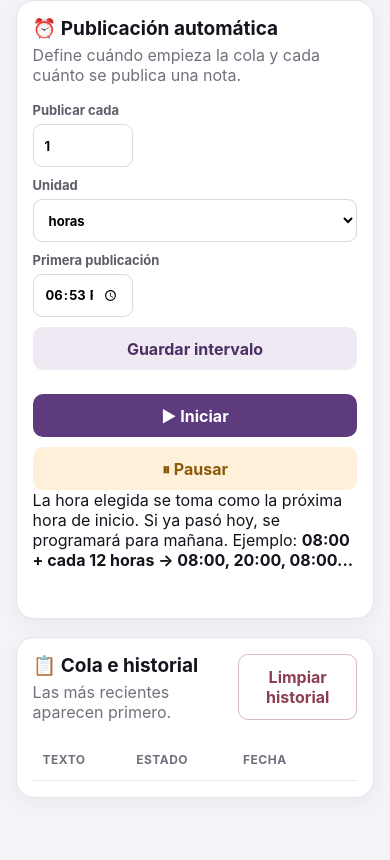
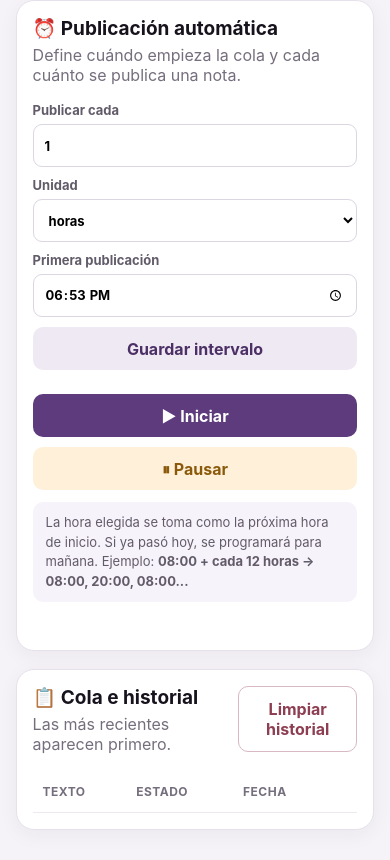
Before and after one commit to BenjayEstudios/threads-ai-publisher, a website: page public/index.html in a window 390 px wide. Shown: the part 1138-1998 px from the top of the page. Drawn offline with Linux system fonts and the light colour scheme; no server answers.

Commit message:
style: mejorar control de hora de inicio

```diff
--- a/public/style.css
+++ b/public/style.css
@@ -47,7 +47,9 @@ button:disabled { opacity: .55; cursor: not-allowed; transform: none; }
 .scheduler-controls label { display: flex; flex-direction: column; gap: 6px; font-size: 13px; color: #625b69; font-weight: 700; }
 .scheduler-controls input, .scheduler-controls select { height: 43px; padding: 0 11px; border: 1px solid #dcd5e2; border-radius: 9px; background: #fff; outline: none; }
 .scheduler-controls input { width: 100px; }
+.scheduler-controls input[type="time"] { width: 135px; }
 .scheduler-controls button { height: 43px; }
+.schedule-help { margin-top: 12px; padding: 11px 13px; border-radius: 10px; background: #f7f3fa; color: #625b69; font-size: 13px; line-height: 1.5; }
 .status { min-height: 20px; margin-top: 12px; font-size: 14px; }
 .status.success { color: #19703d; }
 .status.error { color: #a02c45; }
@@ -79,4 +81,5 @@ th { color: #756e7d; font-size: 12px; text-transform: uppercase; letter-spacing:
     .stat-card { padding: 13px; }
     .scheduler-controls { align-items: stretch; }
     .scheduler-controls button, .scheduler-controls label { width: 100%; }
+    .scheduler-controls input, .scheduler-controls input[type="time"], .scheduler-controls select { width: 100%; }
 }
```
